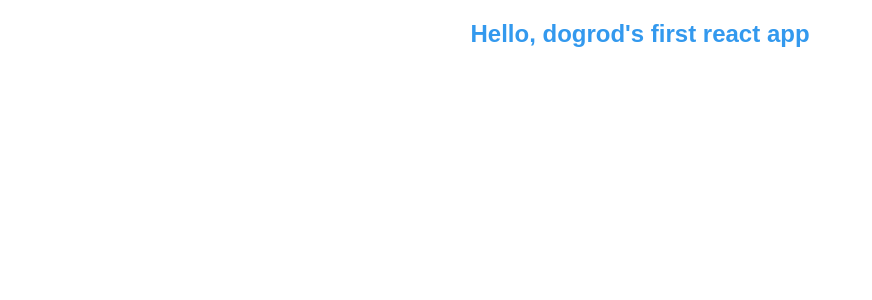
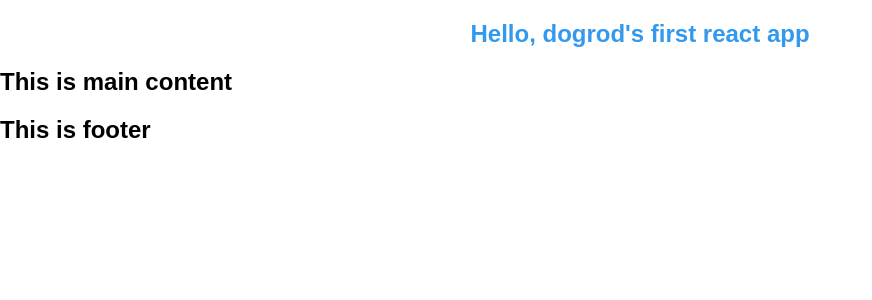
Before and after one commit to dogrod/react-starter, a React (Create React App) app: page / in a window 1280 px wide. Shown: the top 300 px of the page, without its empty margins (0-872 px from the left). Built offline with nearby package versions, Linux system fonts and the light colour scheme.

Commit message:
feat: use multi-components

```diff
--- /dev/null
+++ b/src/components/content/content.js
@@ -0,0 +1,11 @@
+import React, { Component } from 'react'
+
+export default class Content extends Component {
+  render() {
+    return (
+      <div>
+        <h2>This is main content</h2>
+      </div>
+    )
+  }
+}
--- /dev/null
+++ b/src/components/footer/footer.js
@@ -0,0 +1,11 @@
+import React, { Component } from 'react'
+
+export default class Footer extends Component {
+  render() {
+    return (
+      <div>
+        <h2>This is footer</h2>
+      </div>
+    )
+  }
+}
--- a/src/components/header/header.js
+++ b/src/components/header/header.js
@@ -7,8 +7,8 @@ export default class Header extends Component {
     const name = 'dogrod'
 
     return isWelecomePage
-            ? `Hello, ${name}'s first react app`
-            : `Goodbye ${name}`
+      ? `Hello, ${name}'s first react app`
+      : `Goodbye ${name}`
   }
 
   render() {
--- a/src/index.js
+++ b/src/index.js
@@ -1,11 +1,25 @@
-import React from 'react'
+import React, { Component } from 'react'
 import ReactDOM from 'react-dom'
 import './index.css'
 import Header from './components/header/header.js'
+import Content from './components/content/content.js'
+import Footer from './components/footer/footer.js'
 // import registerServiceWorker from './registerServiceWorker'
 
+class Index extends Component {
+  render() {
+    return (
+      <div>
+        <Header />
+        <Content />
+        <Footer />
+      </div>
+    )
+  }
+}
+
 ReactDOM.render(
-  <Header />,
+  <Index />,
   document.getElementById('root')
 )
 // registerServiceWorker()
```
